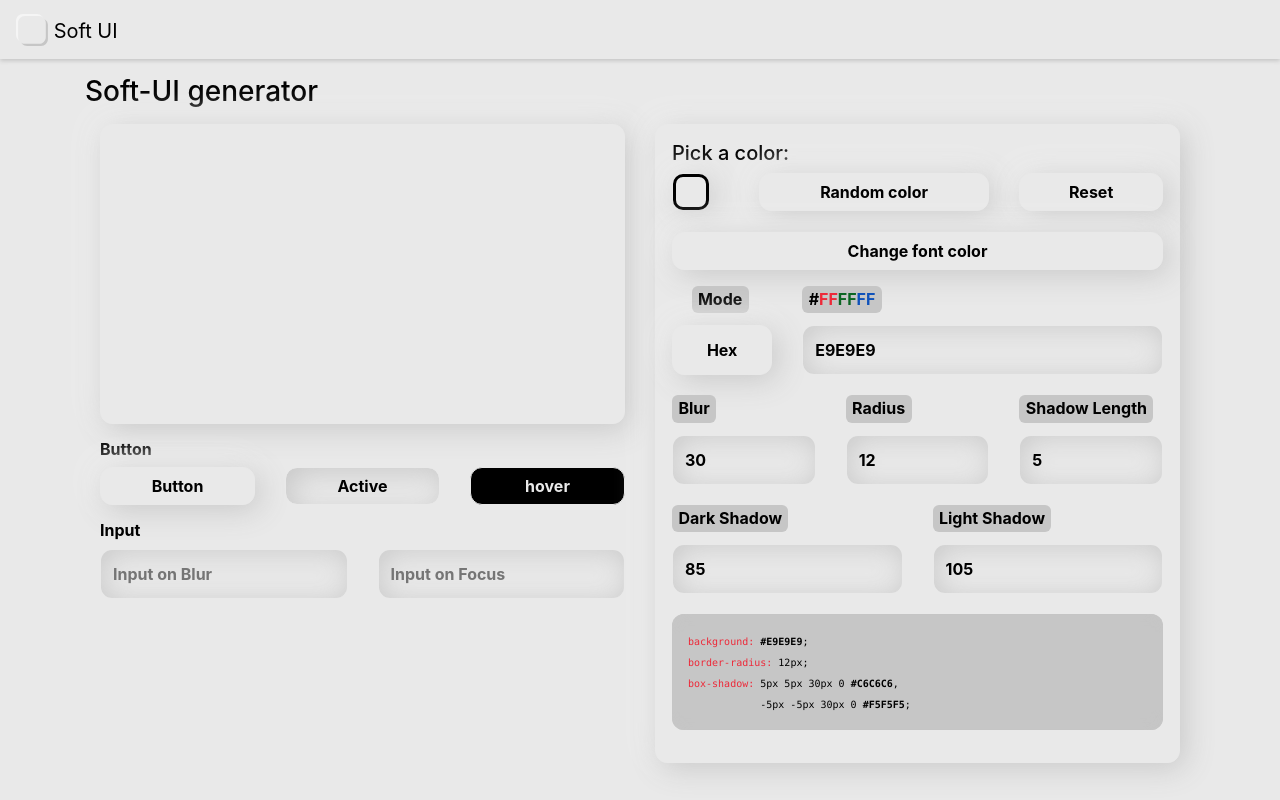
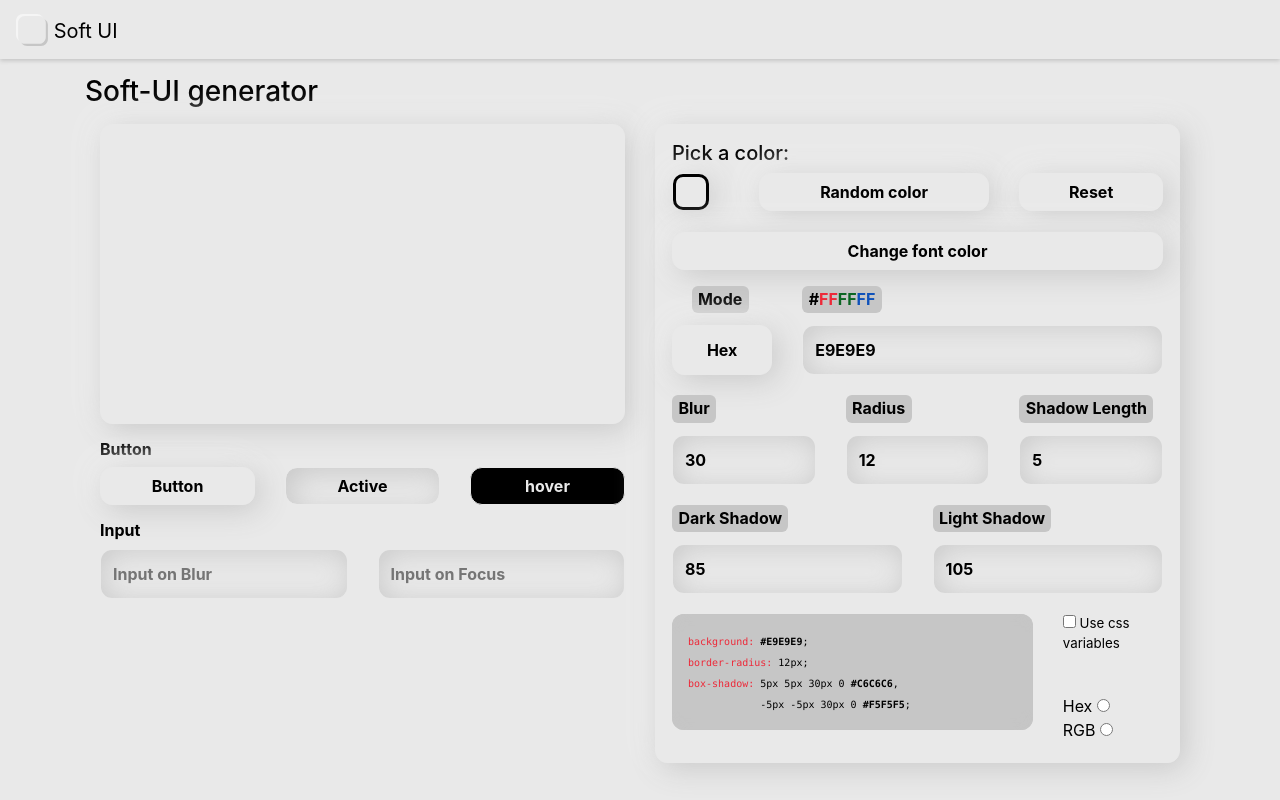
Before and after one commit to shchilkin/soft-ui, a React (Create React App) app in the folder Frontend/: page / in a window 1280 px wide. Built offline with nearby package versions, Linux system fonts and the light colour scheme; the HTML template or start-up script is replaced by a standard one.

Commit message:
Minor changes

```diff
--- a/Frontend/src/Components/Generator/Generator_Components/Layout/SoftUIControl/SoftUIControlDesktop.js
+++ b/Frontend/src/Components/Generator/Generator_Components/Layout/SoftUIControl/SoftUIControlDesktop.js
@@ -253,7 +253,9 @@ const SoftUIControlDesktop = () => {
                     />
                 </div>
             </div>
-            <div>
+            <div className={'row'}>
+                <div className={'col-9'}>
+                    <div>
                 <pre
                     className={"pt-3 pb-3 pr-1 pl-3"}
                     style={{
@@ -298,6 +300,17 @@ const SoftUIControlDesktop = () => {
                     ;
                   </code>
                 </pre>
+                    </div>
+                </div>
+                <div className={'col-3'}>
+                    <p style={{fontSize:'smaller'}}><input type={'checkbox'}/> Use css variables</p>
+                    <br/>
+                    <span>Hex </span>
+                    <input type={'radio'}/>
+                    <br/>
+                    <span>RGB </span>
+                    <input type={'radio'}/>
+                </div>
             </div>
         </div>
     )
--- a/Frontend/src/Components/Generator/Generator_Components/Layout/SoftUIControl/SoftUIControlMobile.js
+++ b/Frontend/src/Components/Generator/Generator_Components/Layout/SoftUIControl/SoftUIControlMobile.js
@@ -1,9 +1,8 @@
 import ColorPickerSketch from "../../colorPickerSketch";
 import Button from "../Button";
-import Badge from "../../../../Badge/Badge.component";
 import Input from "../Input";
 import {getRandomInt, toHex} from "../../../Functions.SoftUIGenerator";
-import React, {useContext, useState} from "react";
+import React, {useContext} from "react";
 import ThemeContext from "../../../../../contexts/theme/ThemeContext";
 
 const SoftUIControlMobile = () => {
```
